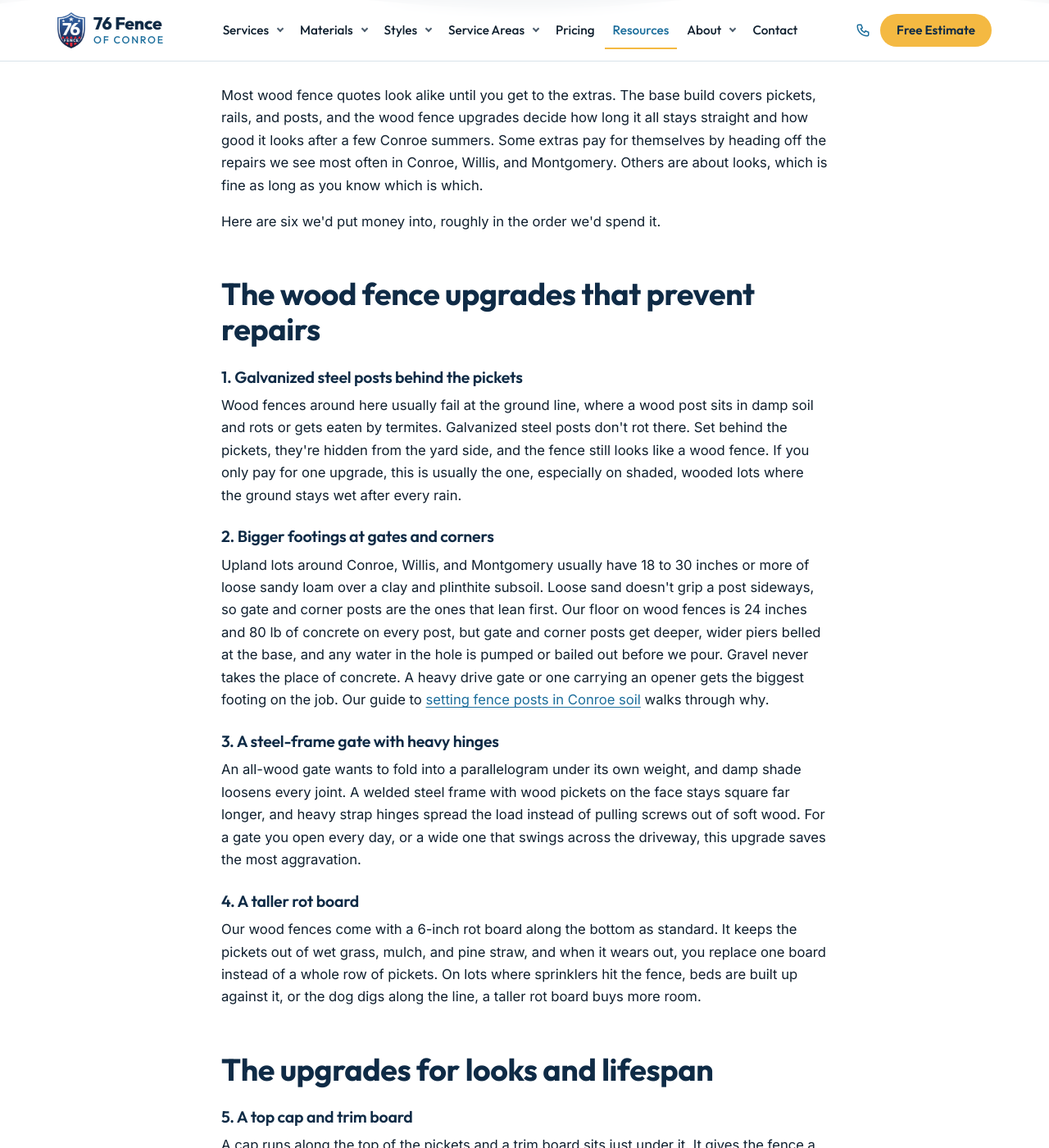
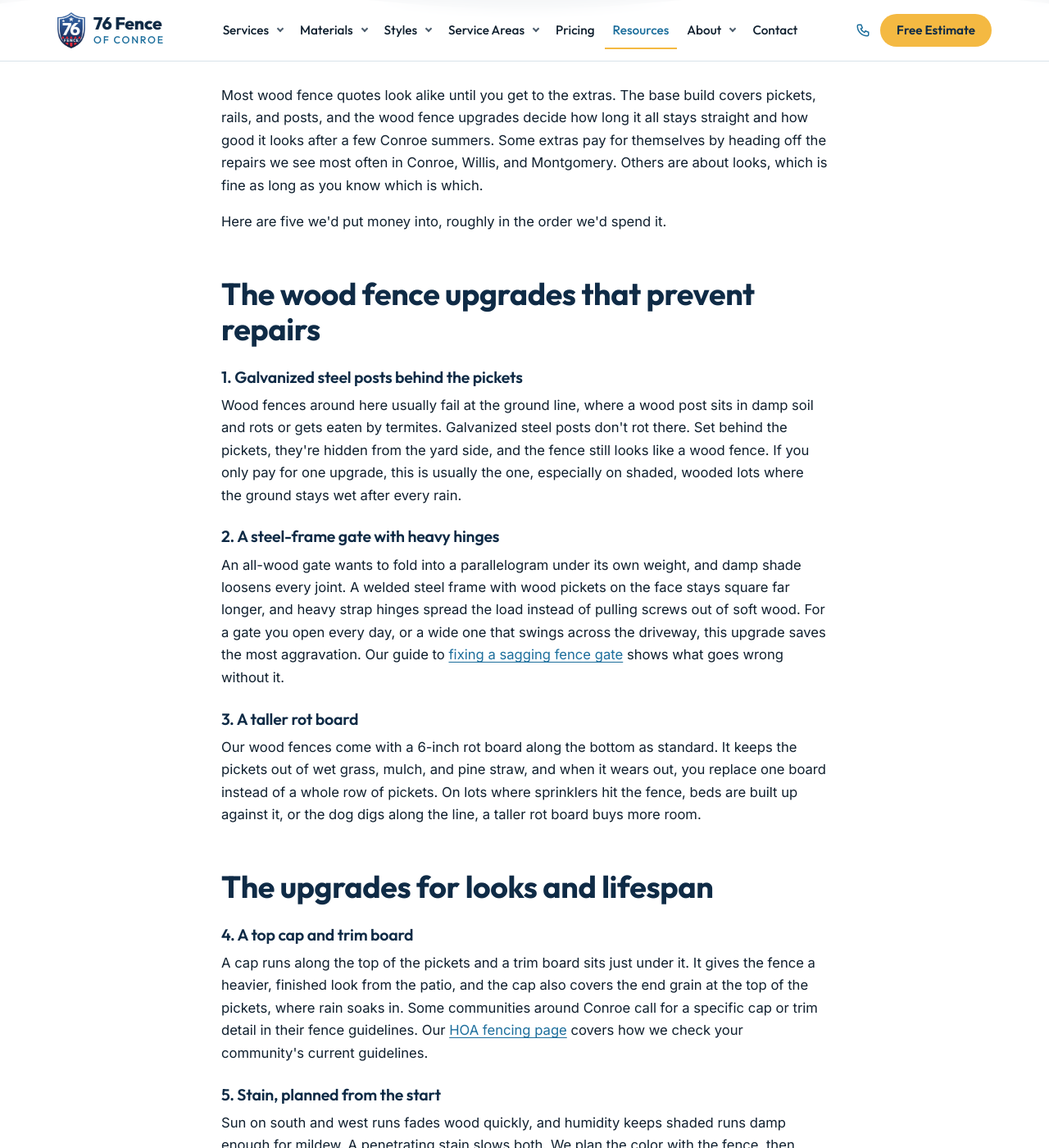
Before and after one commit to brysr1/conroetxfences, a Jekyll site: the page built from resources/wood-fence-upgrades.md, in a window 1280 px wide and 1400 px high, scrolled down 622 px. Shown: the whole window at 82% size. Built offline with Jekyll 4.4.1, drawn with Linux system fonts in a browser that asks for light colours; some of the changed text lies outside the part shown.

Commit message:
Remove footings item from wood fence upgrades article
Co-Authored-By: Claude Opus 5.5 <noreply@anthropic.com>
Claude-Session: https://claude.ai/code/session_01G5LnwAfXTKLsgikreJXrjE

```diff
--- a/resources/wood-fence-upgrades.md
+++ b/resources/wood-fence-upgrades.md
@@ -1,15 +1,15 @@
 ---
 layout: page
-title: "6 Wood Fence Upgrades Worth It | 76 Fence of Conroe"
-description: "Six wood fence upgrades that pay off on Conroe, Willis, and Montgomery lots: steel posts, belled gate piers, taller rot boards, cap and trim, and more."
+title: "5 Wood Fence Upgrades Worth It | 76 Fence of Conroe"
+description: "Five wood fence upgrades that pay off on Conroe, Willis, and Montgomery lots: steel posts, steel-frame gates, taller rot boards, cap and trim, and stain."
 permalink: /resources/wood-fence-upgrades/
 kind: article
 topic: "Choosing a fence"
 order: 1
-headline: "6 Wood Fence Upgrades That Are Worth the Money in Conroe"
+headline: "5 Wood Fence Upgrades That Are Worth the Money in Conroe"
 lede: "A few line items on a wood fence quote decide how long it lasts and how it looks in year ten. These are the upgrades we'd spend on first around Conroe, and the ones that can wait."
 date: 2026-11-17
-read: 4
+read: 3
 image: /assets/images/fences/wood-fence-upgrades.png
 alt: "New cedar privacy fence with a top cap, trim board, and bottom rot board running along a green lawn under tall pines, showing common wood fence upgrades"
 related:
@@ -18,7 +18,7 @@ related:
   - /resources/board-on-board-vs-shadowbox-fence/
 faqs:
   - q: "Can I add these upgrades to the fence I already have?"
-    a: "Some, yes. A cap and trim board, a steel gate frame, or a stain job can go on a sound existing fence. Steel posts and bigger gate footings usually mean resetting those posts, which makes the most sense when they are already loose. Our [repair page](/maintenance-repair/) covers what we fix on existing fences."
+    a: "Some, yes. A cap and trim board, a steel gate frame, or a stain job can go on a sound existing fence. Steel posts usually mean resetting the old posts, which makes the most sense when they are already loose. Our [repair page](/maintenance-repair/) covers what we fix on existing fences."
   - q: "Will an upgrade change what my HOA has to approve?"
     a: "It can. A cap and trim board or a new stain color changes how the fence looks from the street, so many committees want it on the application. Steel posts hidden behind the pickets usually don't change the look, but we include them in the drawing anyway."
   - q: "Do upgrades fit into financing?"
@@ -26,28 +26,25 @@ faqs:
 ---
 {% include article-top.html %}
 <p>Most wood fence quotes look alike until you get to the extras. The base build covers pickets, rails, and posts, and the wood fence upgrades decide how long it all stays straight and how good it looks after a few Conroe summers. Some extras pay for themselves by heading off the repairs we see most often in Conroe, Willis, and Montgomery. Others are about looks, which is fine as long as you know which is which.</p>
-<p>Here are six we'd put money into, roughly in the order we'd spend it.</p>
+<p>Here are five we'd put money into, roughly in the order we'd spend it.</p>
 
 <h2>The wood fence upgrades that prevent repairs</h2>
 
 <h3>1. Galvanized steel posts behind the pickets</h3>
 <p>Wood fences around here usually fail at the ground line, where a wood post sits in damp soil and rots or gets eaten by termites. Galvanized steel posts don't rot there. Set behind the pickets, they're hidden from the yard side, and the fence still looks like a wood fence. If you only pay for one upgrade, this is usually the one, especially on shaded, wooded lots where the ground stays wet after every rain.</p>
 
-<h3>2. Bigger footings at gates and corners</h3>
-<p>Upland lots around Conroe, Willis, and Montgomery usually have 18 to 30 inches or more of loose sandy loam over a clay and plinthite subsoil. Loose sand doesn't grip a post sideways, so gate and corner posts are the ones that lean first. Our floor on wood fences is 24 inches and 80 lb of concrete on every post, but gate and corner posts get deeper, wider piers belled at the base, and any water in the hole is pumped or bailed out before we pour. Gravel never takes the place of concrete. A heavy drive gate or one carrying an opener gets the biggest footing on the job. Our guide to <a href="/resources/fence-posts-conroe-soil/">setting fence posts in Conroe soil</a> walks through why.</p>
+<h3>2. A steel-frame gate with heavy hinges</h3>
+<p>An all-wood gate wants to fold into a parallelogram under its own weight, and damp shade loosens every joint. A welded steel frame with wood pickets on the face stays square far longer, and heavy strap hinges spread the load instead of pulling screws out of soft wood. For a gate you open every day, or a wide one that swings across the driveway, this upgrade saves the most aggravation. Our guide to <a href="/resources/fix-sagging-fence-gate/">fixing a sagging fence gate</a> shows what goes wrong without it.</p>
 
-<h3>3. A steel-frame gate with heavy hinges</h3>
-<p>An all-wood gate wants to fold into a parallelogram under its own weight, and damp shade loosens every joint. A welded steel frame with wood pickets on the face stays square far longer, and heavy strap hinges spread the load instead of pulling screws out of soft wood. For a gate you open every day, or a wide one that swings across the driveway, this upgrade saves the most aggravation.</p>
-
-<h3>4. A taller rot board</h3>
+<h3>3. A taller rot board</h3>
 <p>Our wood fences come with a 6-inch rot board along the bottom as standard. It keeps the pickets out of wet grass, mulch, and pine straw, and when it wears out, you replace one board instead of a whole row of pickets. On lots where sprinklers hit the fence, beds are built up against it, or the dog digs along the line, a taller rot board buys more room.</p>
 
 <h2>The upgrades for looks and lifespan</h2>
 
-<h3>5. A top cap and trim board</h3>
+<h3>4. A top cap and trim board</h3>
 <p>A cap runs along the top of the pickets and a trim board sits just under it. It gives the fence a heavier, finished look from the patio, and the cap also covers the end grain at the top of the pickets, where rain soaks in. Some communities around Conroe call for a specific cap or trim detail in their fence guidelines. Our <a href="/hoa-fencing/">HOA fencing page</a> covers how we check your community's current guidelines.</p>
 
-<h3>6. Stain, planned from the start</h3>
+<h3>5. Stain, planned from the start</h3>
 <p>Sun on south and west runs fades wood quickly, and humidity keeps shaded runs damp enough for mildew. A penetrating stain slows both. We plan the color with the fence, then apply it once the wood is dry enough to take it, which can mean waiting a while on new pine in humid weather. Choosing it up front also means the HOA application shows the final color the first time.</p>
 
 <h2>What can wait</h2>
```
